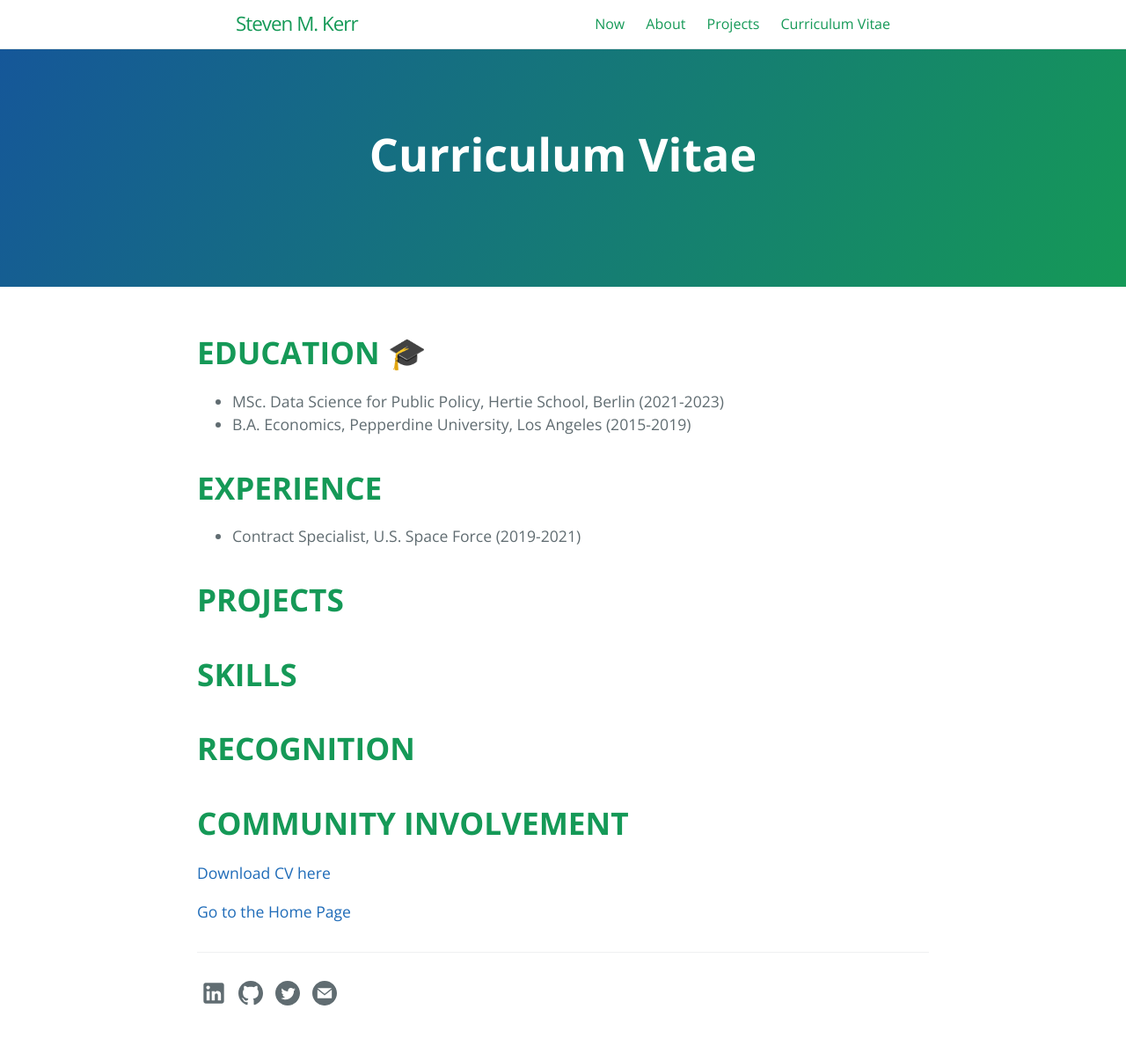
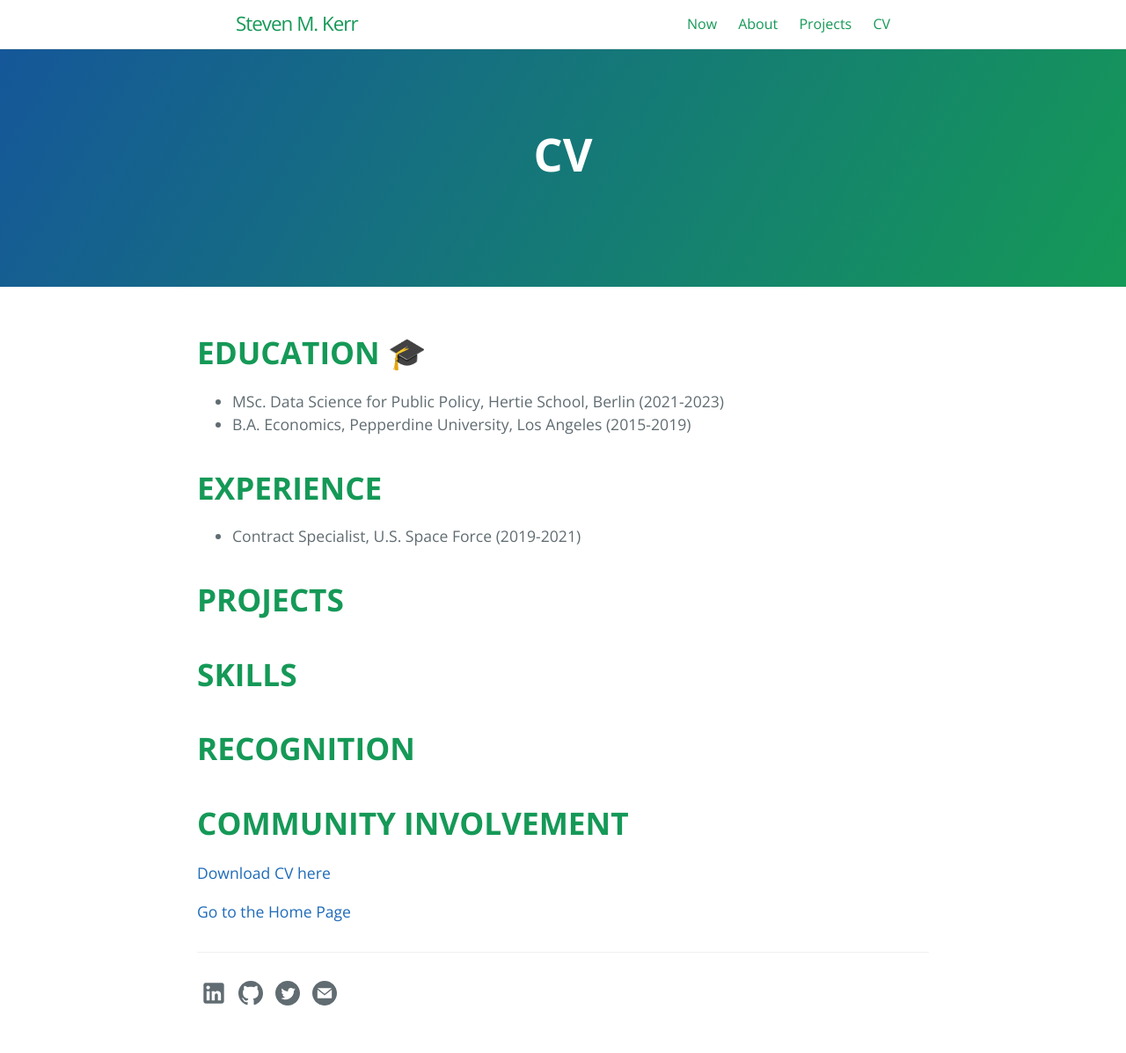
Before and after one commit to smkerr/smkerr.github.io, a Jekyll site: the page built from cv.md, in a window 1280 px wide. Shown: the whole page at 88% size. Built offline with Jekyll 4.4.1, drawn with Linux system fonts in a browser that asks for light colours.

Commit message:
Troubleshoot prof-pic & update cv.md title

```diff
--- a/assets/css/style.scss
+++ b/assets/css/style.scss
@@ -9,7 +9,7 @@
 	border-radius: 150px;
 	-webkit-border-radius: 150px;
 	-moz-border-radius: 150px;
-	background: url(https://github.com/smkerr/smkerr.github.io/blob/main/images/prof-pic.jpg) no-repeat;
+	background: url(https://github.com/smkerr/smkerr.github.io/main/images/prof-pic.jpg) no-repeat;
   background-position: 50% 50%;
   background-size: 200px 200px;
   margin: auto;
--- a/cv.md
+++ b/cv.md
@@ -1,6 +1,6 @@
 ---
 layout: page
-title: Curriculum Vitae
+title: CV
 permalink: /cv.html
 ref: cv
 order: 3
```
